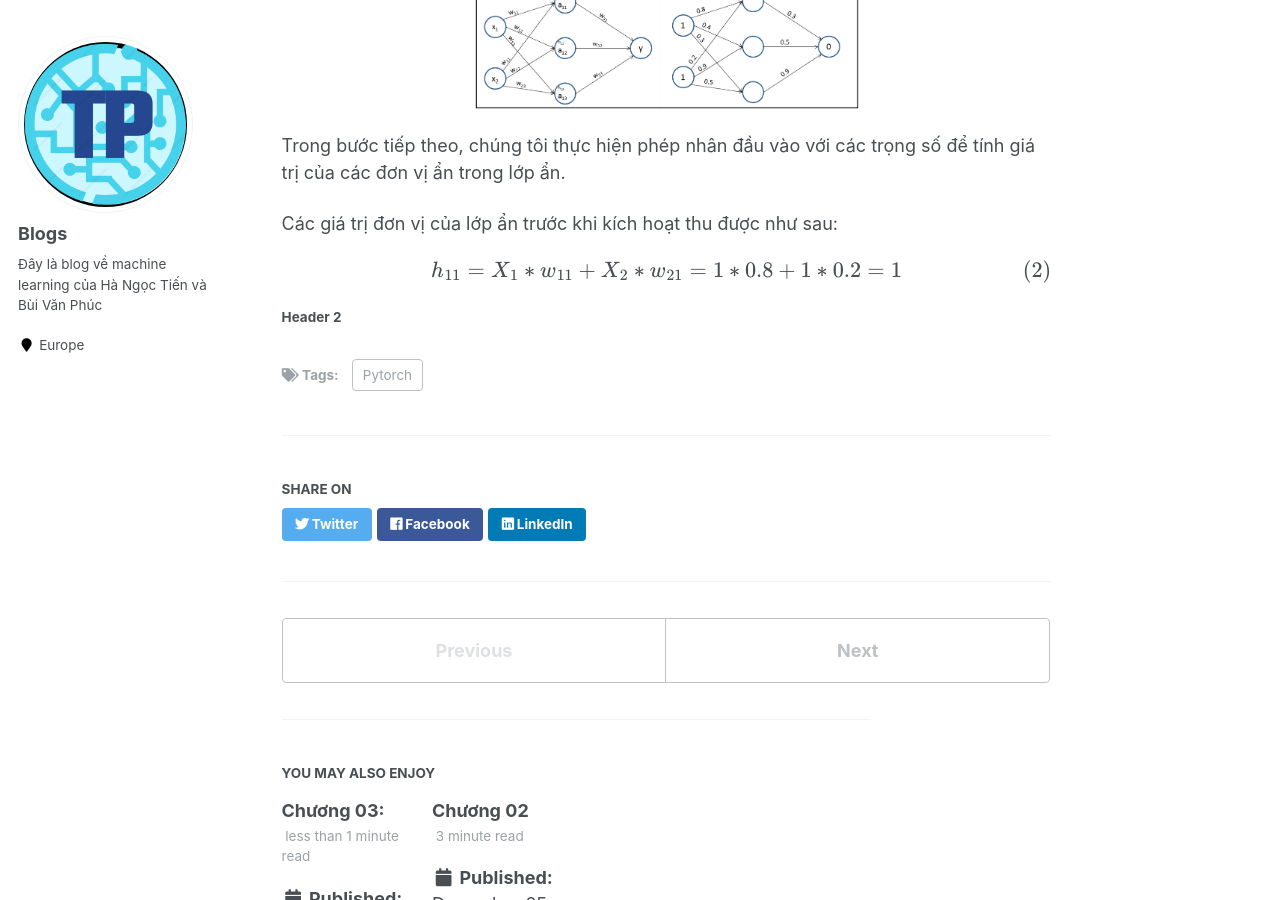
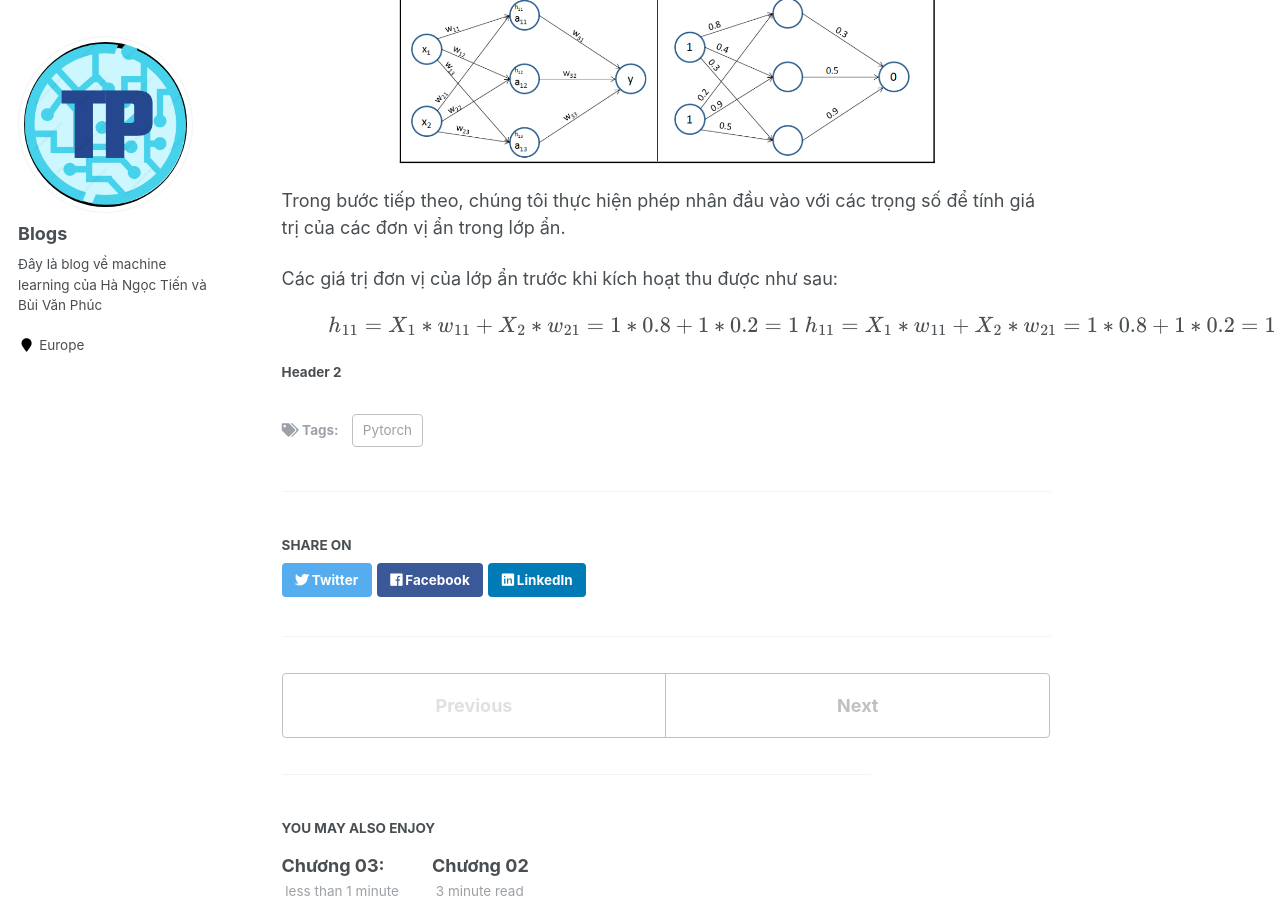
Before and after one commit to vanphuc-bui/MordenComputervision, a Jekyll site: the page built from _posts/2022-12-25-chapter-01.md, in a window 1280 px wide and 900 px high, scrolled down 6056 px. Built offline with Jekyll 4.4.1, drawn with Linux system fonts in a browser that asks for light colours; formulas are drawn with MathJax 3; some of the changed text lies outside the part shown.

```diff
--- a/_posts/2022-12-25-chapter-01.md
+++ b/_posts/2022-12-25-chapter-01.md
@@ -102,13 +102,15 @@ Bây giờ chúng ta sẽ gán trọng số cho tất cả các kết nối. Tro
 
 Hãy bắt đầu với các trọng số ban đầu được khởi tạo ngẫu nhiên trong khoảng từ 0 đến 1, nhưng lưu ý rằng các trọng số cuối cùng sau quá trình đào tạo của mạng nơ-ron không cần phải nằm trong một tập hợp giá trị cụ thể. Biểu diễn chính thức của các trọng số và giá trị trong mạng được cung cấp trong sơ đồ sau (nửa bên trái) và các trọng số được khởi tạo ngẫu nhiên được cung cấp trong mạng ở nửa bên phải.
   <p align="center">
-  <img src="/MordenComputervision/images/Chapter01/nnex.png" style="width:50%; border:0;">
+  <img src="/MordenComputervision/images/Chapter01/nnex.png" style="width:70%; border:0;">
   </p>
 Trong bước tiếp theo, chúng tôi thực hiện phép nhân đầu vào với các trọng số để tính giá trị của các đơn vị ẩn trong lớp ẩn.
 
 Các giá trị đơn vị của lớp ẩn trước khi kích hoạt thu được như sau:
 <p align="center">
-$$h_{11} = X_1*w_{11} + X_2*w_{21} = 1*0.8+1*0.2=1$$
+$$h_{11} = X_1*w_{11} + X_2*w_{21} = 1*0.8+1*0.2=1\
+h_{11} = X_1*w_{11} + X_2*w_{21} = 1*0.8+1*0.2=1
+$$
 </p>
 
 
```
Also changed, not shown: other parts of _posts/2022-12-25-chapter-01.md (+1 -1 lines).
